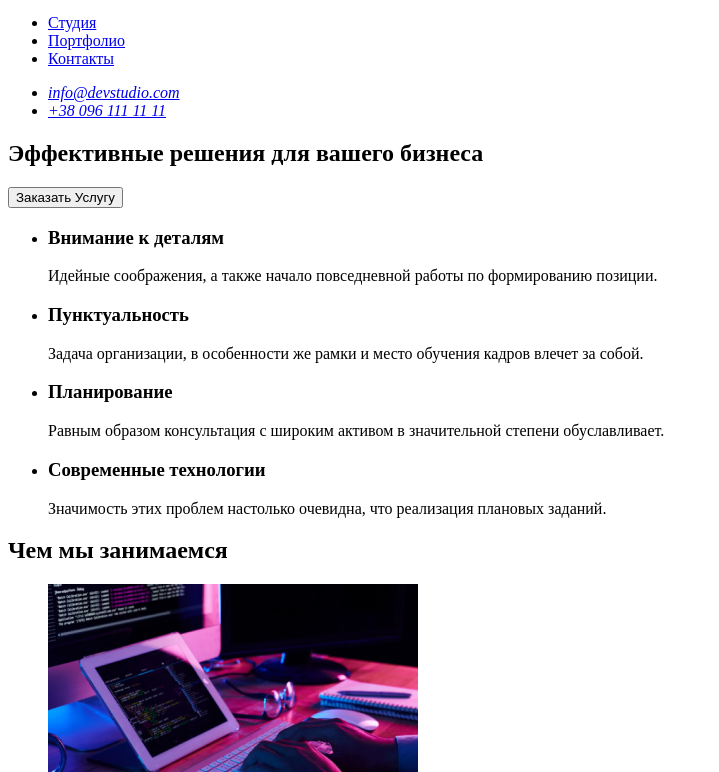
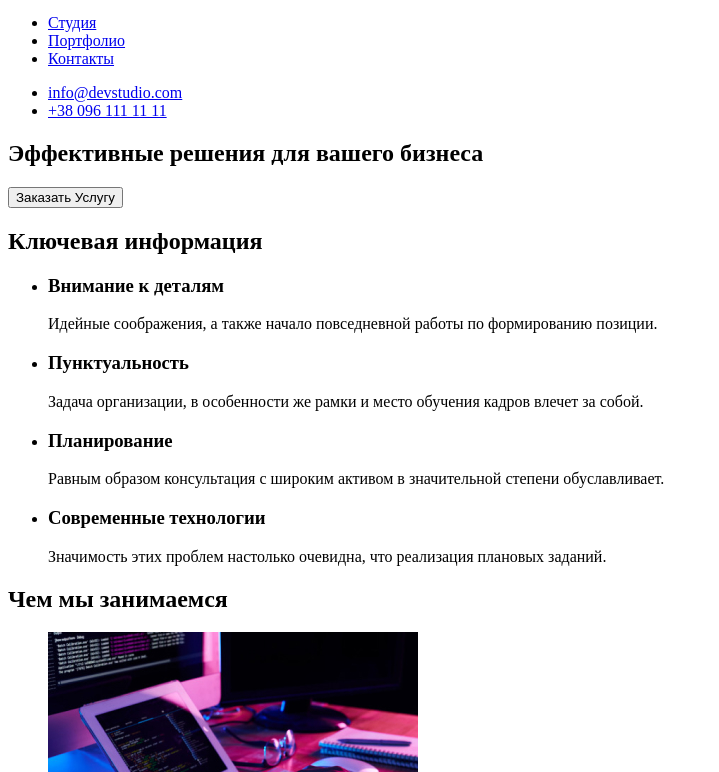
Before and after one commit to Dsyn95/Hometask_1, a plain HTML site: page index.html in a window 1280 px wide. Shown: the part 28-800 px from the top of the page, without its empty margins (0-719 px from the left). Drawn offline with Linux system fonts and the light colour scheme.

Commit message:
Commit 3

```diff
--- a/index.html
+++ b/index.html
@@ -20,7 +20,6 @@
                 <li><a href="./index.html">Контакты</a></li>
             </ul>
         </nav>
-        <address class="header-contacts">
             <ul class="nav-contacs">
                 <li>
                     <a href="mailto:info@devstudio.com">info@devstudio.com</a>
@@ -29,7 +28,6 @@
                     <a href="tel:+380961111111">+38 096 111 11 11</a>
                 </li>
             </ul>
-        </address>
     </header>
     <main>
         <section class="main-info">
@@ -40,6 +38,7 @@
         </section>
     <!-- Информация, Статьи -->
         <section class="section-articles">
+            <h2>Ключевая информация</h2>
             <ul class="directions">
                 <li>
                     <h3 class="h-text">Внимание к деталям</h3>
@@ -77,6 +76,7 @@
             </section>
     <!-- Команда. Сотрудники -->
             <section class="staff">
+                <h2>Наша команда</h2>
                 <ul class="staff-list">
                     <li>
                         <img src="./images/employee1.jpg" alt="" width="270" />
```
